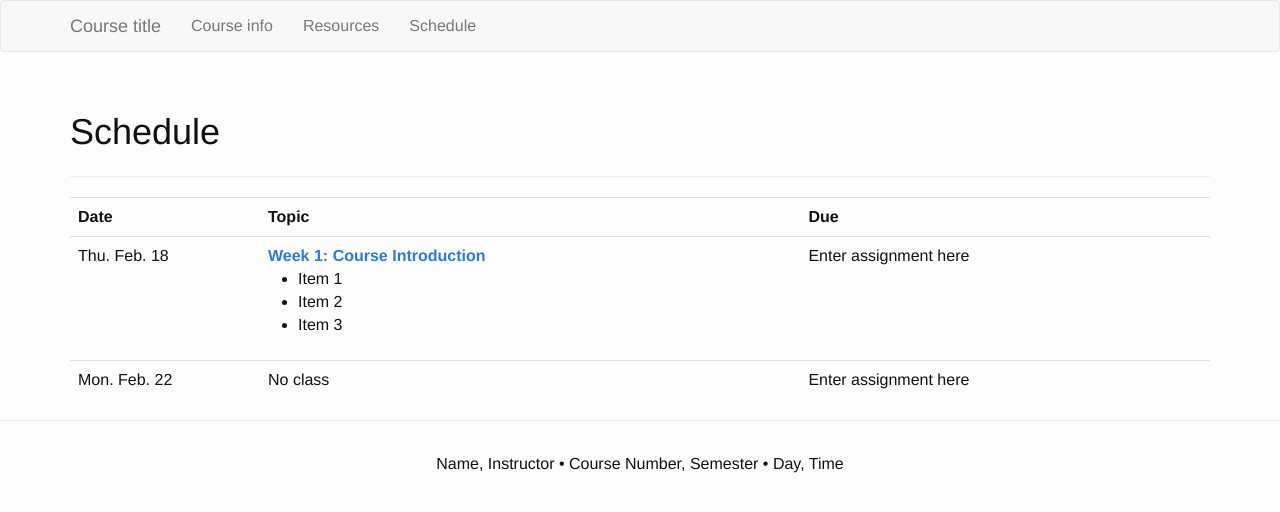
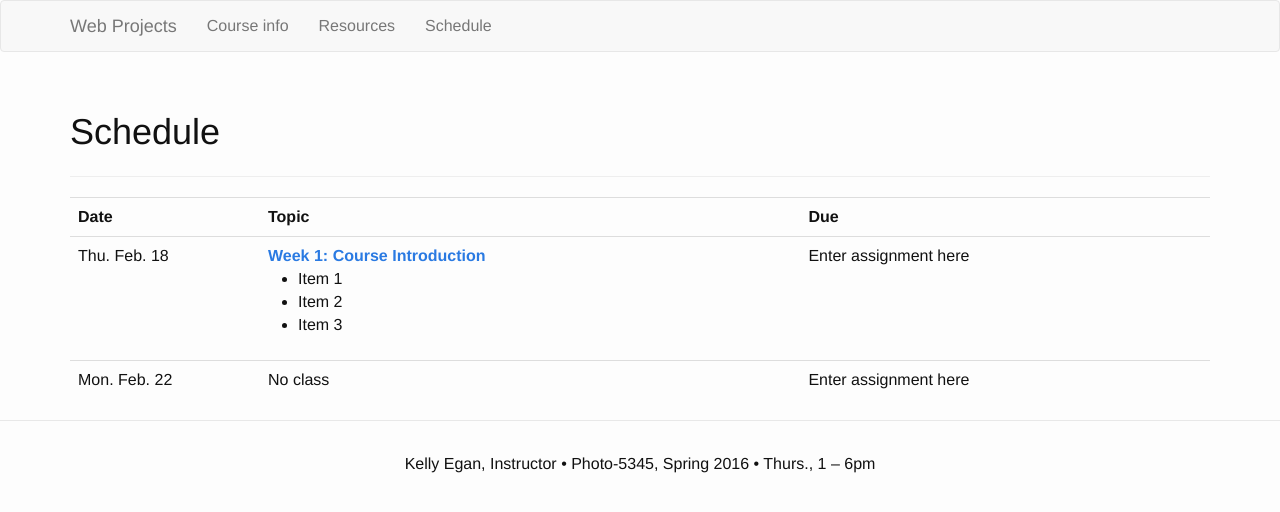
Before and after one commit to michelav/fa7-frameworks, a Jekyll site: the page built from schedule.html, in a window 1280 px wide. Shown: the top 512 px of the page. Built offline with Jekyll 4.4.1, drawn with Linux system fonts in a browser that asks for light colours.

Commit message:
Update config.yml to be semester specifics.

```diff
--- a/_config.yml
+++ b/_config.yml
@@ -6,12 +6,12 @@
 # 'jekyll serve'. If you change this file, please restart the server process.
 
 # Site settings
-title: Course title
-email: your-email@domain.com
+title: Web Projects
+email: kegan@risd.edu
 description: > # this means to ignore newlines until "baseurl:"
-  Name, Instructor &bull; Course Number, Semester &bull; Day, Time
+  Kelly Egan, Instructor &bull; Photo‐5345, Spring 2016 &bull; Thurs., 1 &ndash; 6pm
 baseurl: "" # the subpath of your site, e.g. /blog
-url: "http://yourdomain.com" # the base hostname & protocol for your site
+url: "http://web-projects-course.github.io" # the base hostname & protocol for your site
 twitter_username: jekyllrb
 github_username:  jekyll
 gems: [jekyll-paginate]
```
